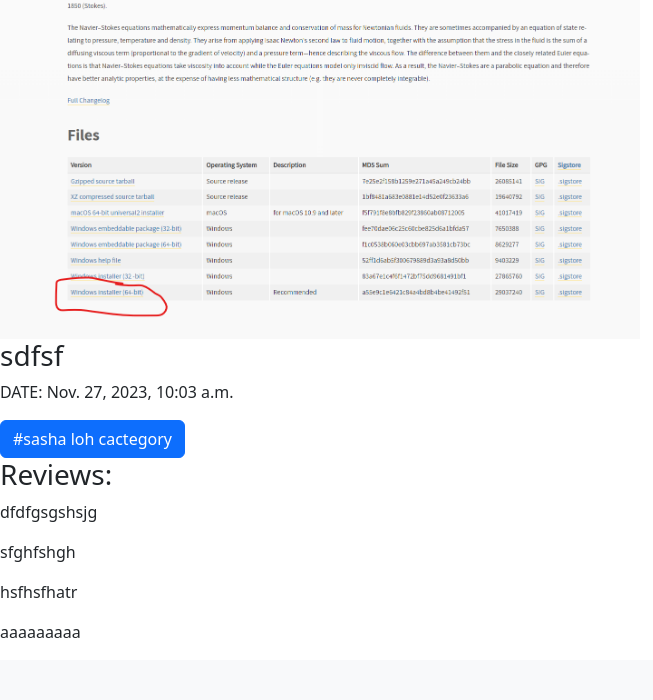
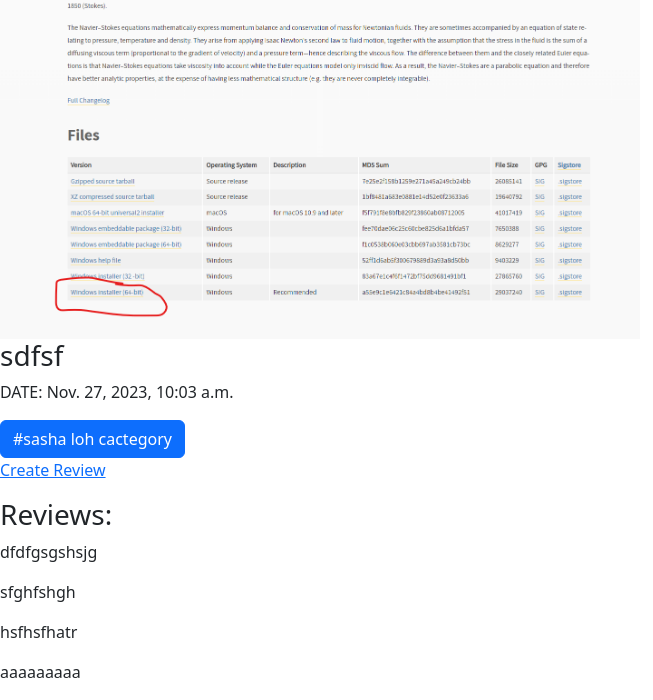
Before and after one commit to Ebulda/django_rep, a Django app: page /products/1/ in a window 1280 px wide. Shown: the part 159-859 px from the top of the page, without its empty margins (0-653 px from the left). Before the commit the page ends 797 px from the top, so only its background shows below. Run offline with Django 4.2, Linux system fonts and the light colour scheme; data comes from the database, SQL or seed files in the repository; both versions use the stored data as it was after the commit.

Commit message:
5th commit

```diff
--- a/djangoProject1/urls.py
+++ b/djangoProject1/urls.py
@@ -11,6 +11,6 @@ urlpatterns = [
     path('products/create_products/', views.product_create),
     path('products/<int:prod_id>/', views.product_detail_view),
     path('category/', views.category_view),
-    path('create_categories', views.category_create),
+    path('create_categories/', views.category_create),
     path('create_reviews/<int:product_id>/', views.review_create),
 ] + static(settings.MEDIA_URL, document_root=settings.MEDIA_ROOT)
--- a/post/forms.py
+++ b/post/forms.py
@@ -4,11 +4,10 @@ from post.models import Category, Review
 
 
 class ProductCreateForm(forms.Form):
-    name = forms.CharField(max_length=200)
+    title = forms.CharField(max_length=200)
     content = forms.CharField(widget=forms.Textarea())
     image = forms.ImageField(required=False)
-    category = forms.ModelChoiceField(queryset=Category.objects.all(), empty_label="------", required=False,
-                                      initial=None)
+    rate = forms.IntegerField(min_value=1, max_value=5)
 
     def clean_content(self):
         cleaned_data = super().clean()
--- a/post/views.py
+++ b/post/views.py
@@ -28,7 +28,6 @@ def product_detail_view(request, prod_id):
         return render(request, 'products/detail.html', {'product': product})
 
 
-@login_required
 def product_create(request):
     if request.method == 'GET':
         return render(request, 'products/create_prod.html', {'form': ProductCreateForm})
@@ -41,7 +40,6 @@ def product_create(request):
     return render(request, 'products/create_prod.html', {'form': ProductCreateForm(request.POST, request.FILES)})
 
 
-@login_required
 def category_create(request):
     if request.method == 'POST':
         form = CategoryCreateForm(request.POST)
@@ -56,7 +54,6 @@ def category_create(request):
     return render(request, 'products/create_category.html', context)
 
 
-@login_required
 def review_create(request, product_id):
     product = get_object_or_404(Product, id=product_id)
 
--- a/templates/products/category.html
+++ b/templates/products/category.html
@@ -5,4 +5,7 @@
     {% for i in category %}
           <a href="category/" class="btn btn-primary">#{{ i.text }}</a>
     {% endfor %}
+    <p>
+    <a href="/create_categories/" class="button">Create Category{{ CategoryCreateForm }}</a>
+    </p>
 {% endblock %}
--- a/templates/products/create_review.html
+++ b/templates/products/create_review.html
@@ -2,7 +2,7 @@
 
 {% block content %}
 
-<h1>CREATE PRODUCT</h1>
+<h1>CREATE REVIEW</h1>
 
 <form action="" method = "POST" enctype = "multipart/form-data">
     {% csrf_token %}
--- a/templates/products/detail.html
+++ b/templates/products/detail.html
@@ -10,7 +10,11 @@
 
     {% for category in product.category.all %}
         <a href="/category/" class="btn btn-primary">#{{ category.text }}</a>
+
     {% endfor %}
+    <p>
+    <a href="/create_reviews/{{ product.id }}/" class="submit-row">Create Review{{ ReviewCreateForm }}</a>
+    </p>
 
     <h3>Reviews:</h3>
     {% for review in product.review.all %}
```
Also changed, not shown: db.sqlite3.
